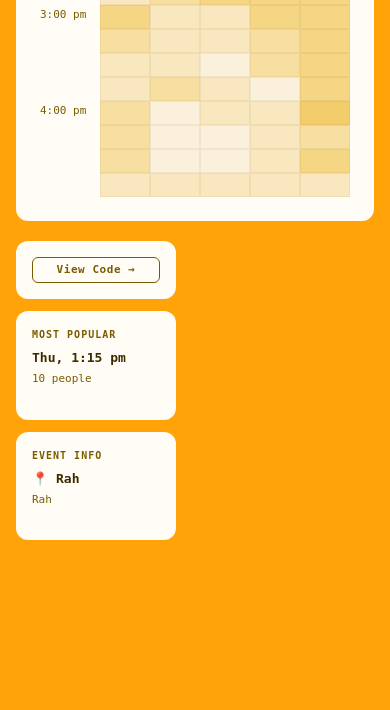
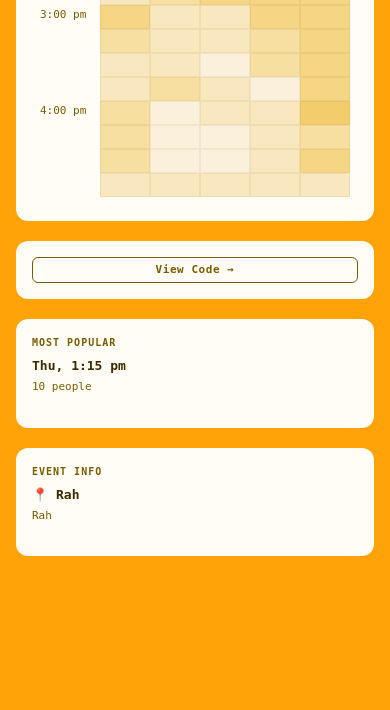
Before and after one commit to tallerasian/Web-Dev-Project, a Flask app: page /event/1/heatmap in a window 390 px wide. Shown: the part 914-1624 px from the top of the page. Before the commit the page ends 1454 px from the top, so only its background shows below. Run offline with Flask 3, Linux system fonts and the light colour scheme; a user stored in the database is signed in; data comes from the database, SQL or seed files in the repository; some libraries are stand-ins or nearby versions.

Commit message:
Expand side panels on mobile

```diff
--- a/app/static/css/heatmap.css
+++ b/app/static/css/heatmap.css
@@ -487,11 +487,13 @@ body {
   .side-panels {
     display: flex;
     flex-direction: column;
-    gap: 12px;
-    width: 160px;
+    gap: 20px;
+    width: 100%;
+    max-width: 100%;
     flex-shrink: 0;
-    position: sticky;
-    top: 24px;
+    position: static;
+    top: auto;
+    margin: 0 auto;
   }
 
   .side-panel {
```
